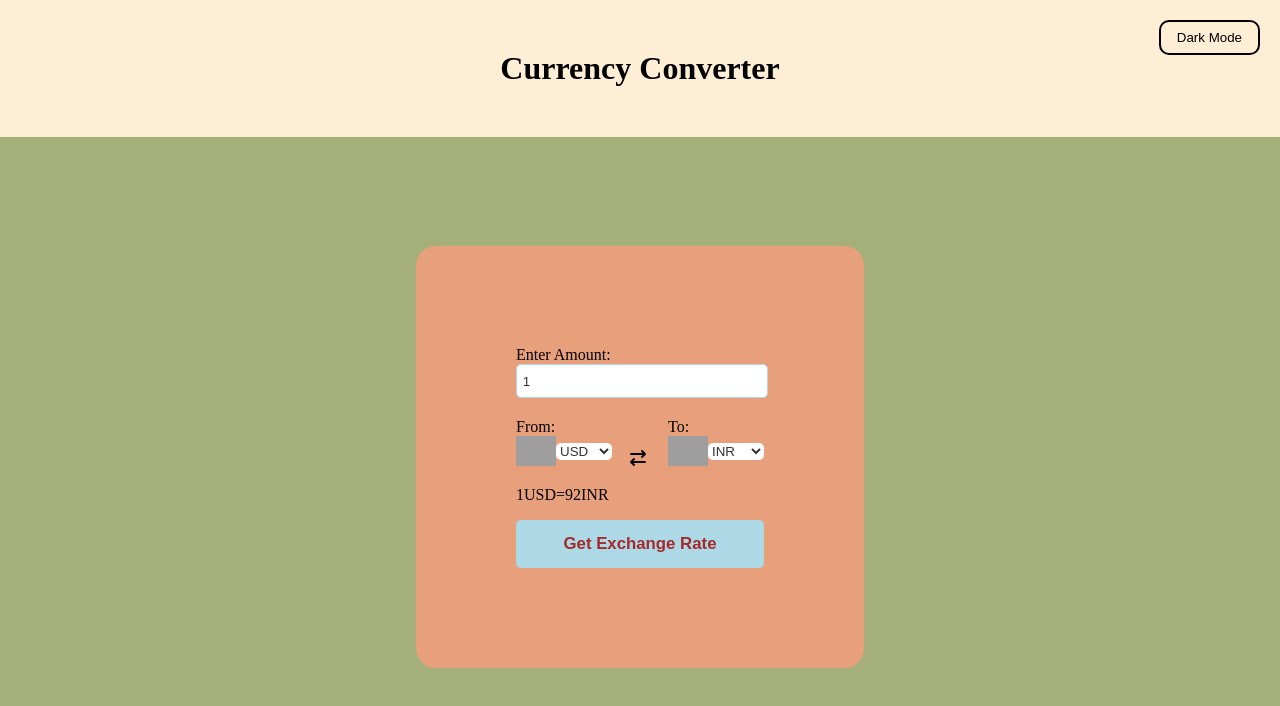
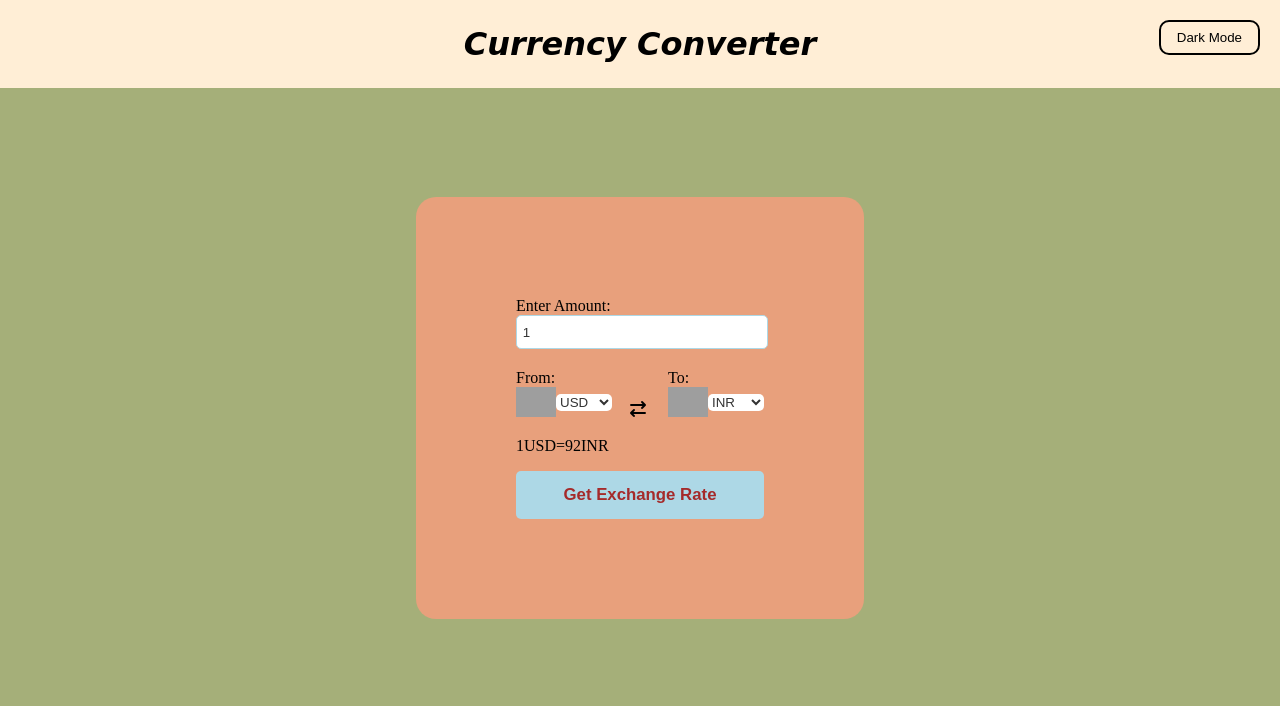
Before and after one commit to dhanushhh27/Currency-Converter, a plain HTML site: page index.html in a window 1280 px wide. Drawn offline with Linux system fonts and the light colour scheme; no server answers; grey boxes are pictures that could not be loaded.

Commit message:
minor changes in the heading

```diff
--- a/style.css
+++ b/style.css
@@ -8,7 +8,10 @@
     justify-content: center;
     align-items: center;
     background-color: #FFEED6;
-    padding: 50px;
+    padding: 25px;
+    font-style: italic;
+    font-family: cursive;
+    color: black;
 
 }
 
@@ -113,6 +116,8 @@ form button{
   --border-color: #444444;
   .head{
     background-color: #285A48;
+    color: whitesmoke;
+    font-family: cursive;
   }
   #main{
     background-color: #B0E4CC;
```
